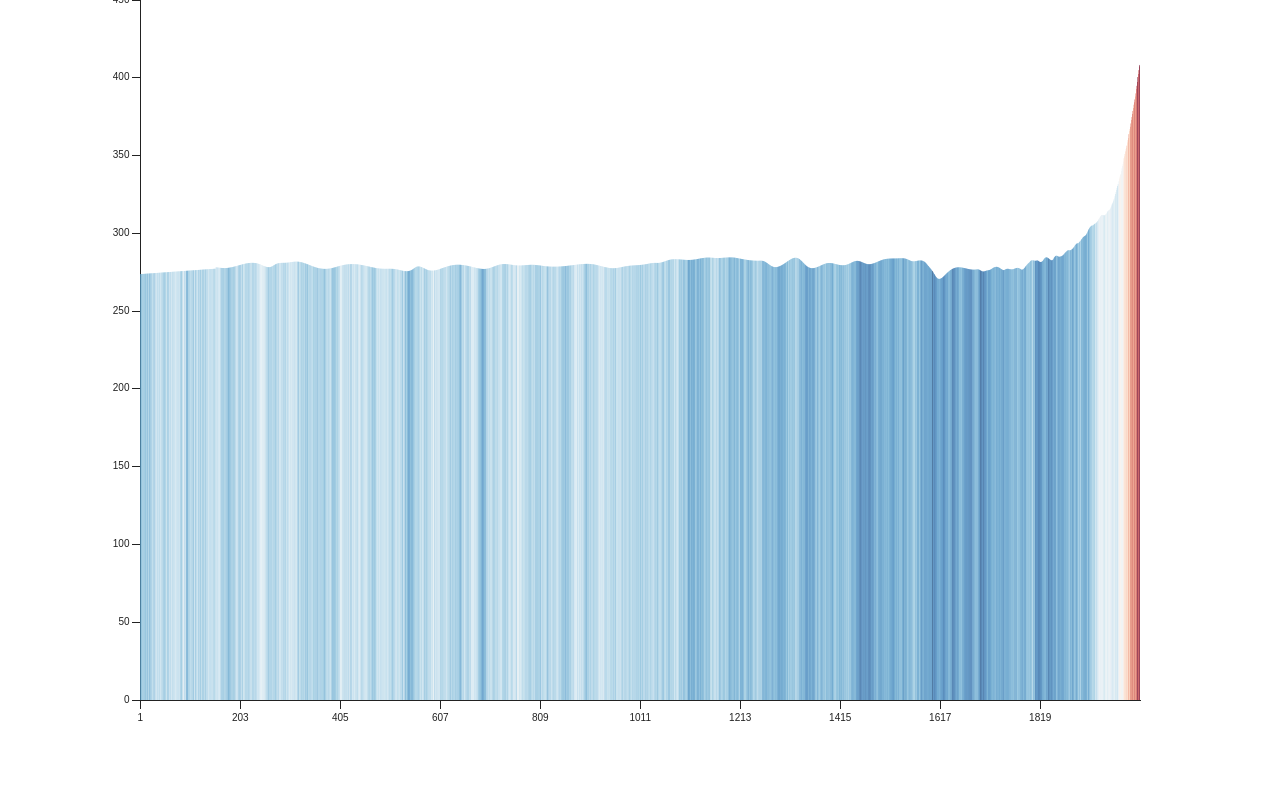
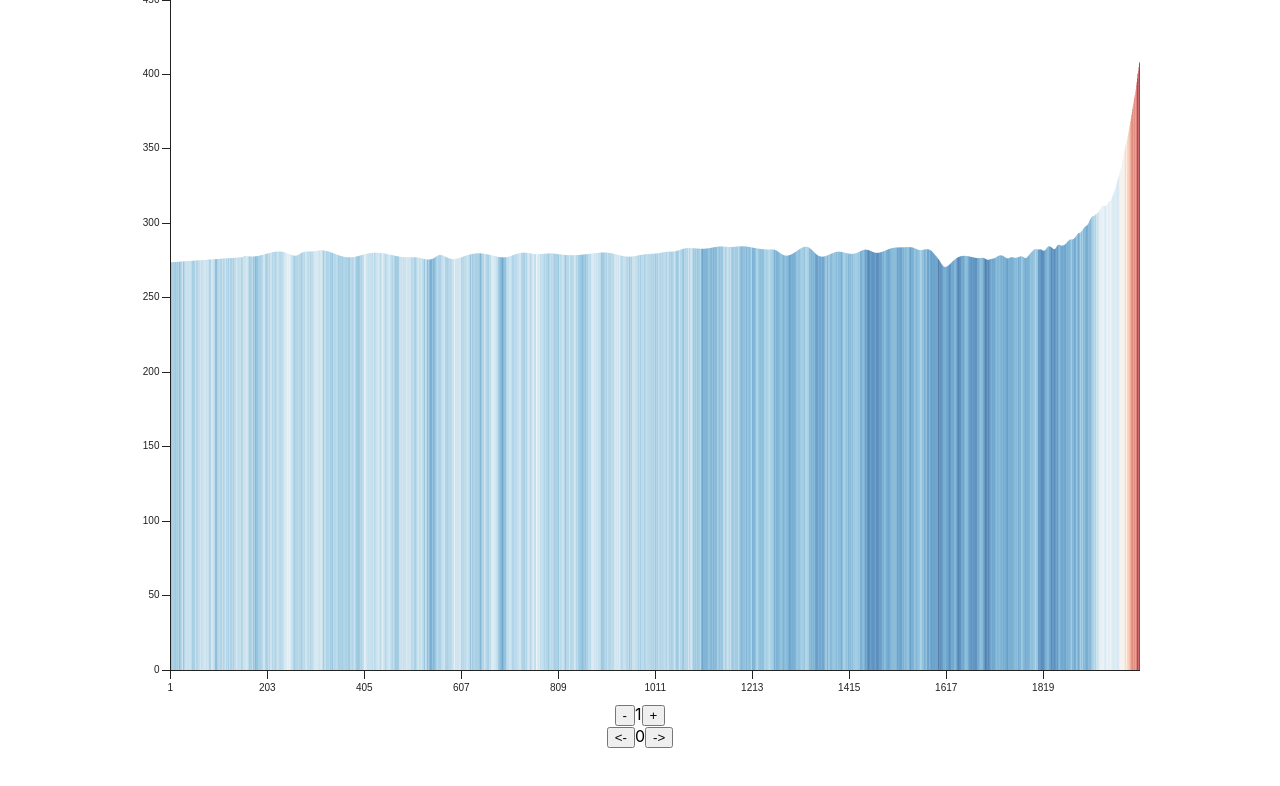
Before and after one commit to danni/icecore-demo, a React (Create React App) app: page / in a window 1280 px wide. Shown: the top 786 px of the page. Built offline with nearby package versions, Linux system fonts and the light colour scheme; some icons are missing.

Commit message:
Zoom and pan based on buttons

```diff
--- a/src/App.tsx
+++ b/src/App.tsx
@@ -1,10 +1,111 @@
-import React, { useMemo } from "react";
+import React, { useMemo, useState } from "react";
 import { AxisLeft, AxisBottom } from "@visx/axis";
 import { scaleBand, scaleLinear } from "@visx/scale";
+import { Group } from "@visx/group";
+import { RectClipPath } from "@visx/clip-path";
 import { interpolateRdBu } from "d3-scale-chromatic";
 
 import "./App.css";
 import rawData from "./data.json";
+
+function clamp(value: number, min: number, max: number): number {
+  return Math.max(min, Math.min(value, max));
+}
+
+interface GraphProps {
+  width: number;
+  height: number;
+
+  margin?: number;
+
+  xScale: number;
+  xOffset: number;
+
+  data: {
+    x: number;
+    y: number;
+    c: number;
+  }[];
+}
+
+function Graph({
+  data,
+  width,
+  height,
+  margin = 30, // px
+  xScale: xScaleFactor,
+  xOffset,
+}: GraphProps) {
+  // Remove the margin from the render width and height
+  width -= margin;
+  height -= margin;
+
+  // Calculate and store x-axis scale
+  const xScale = useMemo(
+    () =>
+      scaleBand<number>({
+        domain: data.map(({ x }) => x),
+        range: [0, width * xScaleFactor],
+      }),
+    [data, width, xScaleFactor]
+  );
+
+  // Calculate and store y-axis scale
+  const yScale = useMemo(
+    () =>
+      scaleLinear<number>({
+        // Calculate the maximum value of the data
+        domain: [0, Math.max(...data.map(({ y }) => y))],
+        range: [height, 0],
+        nice: true,
+      }),
+    [data, height]
+  );
+
+  // Colour scale
+  const cScale = interpolateRdBu;
+
+  // Calculate and cache the bars
+  // N.B. this doesn't depend on xOffset, so scrolling should be nice and
+  // fast
+  const bars = useMemo(
+    () =>
+      data.map(({ x, y, c }) => (
+        <rect
+          x={xScale(x)}
+          y={yScale(y)}
+          width={xScale.bandwidth()}
+          height={height - (yScale(y) ?? 0)}
+          fill={cScale(c)}
+        />
+      )),
+    [data, xScale, yScale, cScale, height]
+  );
+
+  return (
+    // Translate the group to leave space for the axes
+    // Axes draw into the space
+    <Group left={margin}>
+      {/* Clip path for panning */}
+      <RectClipPath id="clip-path" width={width} height={height} />
+      <Group clipPath="url(#clip-path)">
+        {/* Translate for the scroll offset */}
+        <Group left={clamp(xOffset, -width * (xScaleFactor - 1), 0)}>
+          {/* Bottom axis scrolls with the group */}
+          <AxisBottom scale={xScale} top={height} />
+
+          {/* We can plot other data sets in here too */}
+
+          {/* Plot the data */}
+          {bars}
+        </Group>
+      </Group>
+
+      {/* Left axis goes last to drop it on top */}
+      <AxisLeft scale={yScale} />
+    </Group>
+  );
+}
 
 function App() {
   const width = 1000; // px
@@ -20,44 +121,32 @@ function App() {
     []
   );
 
-  const yMax = useMemo(() => Math.max(...data.map(({ y }) => y)), [data]);
-
-  const xScale = scaleBand<number>({
-    domain: data.map(({ x }) => x),
-  });
-  const yScale = scaleLinear<number>({
-    domain: [0, yMax],
-    nice: true,
-  });
-  const cScale = interpolateRdBu;
-
-  xScale.range([0, width]);
-  yScale.range([height, 0]);
+  const [xScale, setXScale] = useState<number>(1);
+  const [xOffset, setXOffset] = useState<number>(0);
 
   return (
     <div className="App">
-      <svg
-        width={width}
-        height={height}
-        style={{
-          overflow: "visible", // axes overflow the SVG viewbox
-        }}
-      >
-        {/* Set up the axes */}
-        <AxisBottom scale={xScale} top={height} />
-        <AxisLeft scale={yScale} />
+      <svg width={width} height={height}>
+        <Graph
+          data={data}
+          width={width}
+          height={height}
+          xScale={xScale}
+          xOffset={xOffset}
+        />
+      </svg>
 
-        {/* Plot the data */}
-        {data.map(({ x, y, c }) => (
-          <rect
-            x={xScale(x)}
-            y={yScale(y)}
-            width={xScale.bandwidth()}
-            height={height - (yScale(y) ?? 0)}
-            fill={cScale(c)}
-          />
-        ))}
-      </svg>
+      <div>
+        <button onClick={() => setXScale(Math.max(xScale - 1, 1))}>-</button>
+        {xScale}
+        <button onClick={() => setXScale(xScale + 1)}>+</button>
+      </div>
+
+      <div>
+        <button onClick={() => setXOffset(xOffset - 10)}>&lt;-</button>
+        {xOffset}
+        <button onClick={() => setXOffset(xOffset + 10)}>-&gt;</button>
+      </div>
     </div>
   );
 }
```
Also changed, not shown: package.json (+5 -4 lines), 1 other file (tests, documents, lock files or other folders).
